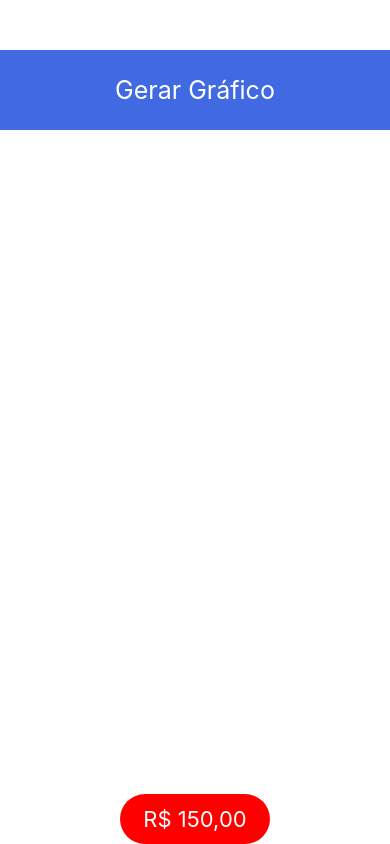
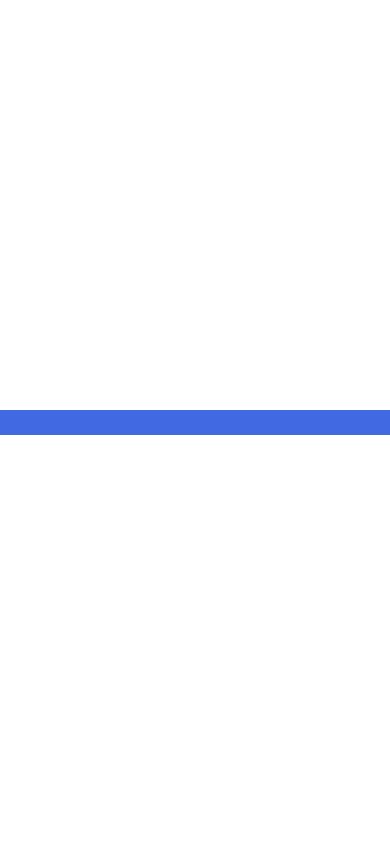
Before and after one commit to Ricardo-Lucena-Clear/React-Native-Animations, a React Native app: screen / in a window 390 px wide. Built offline with nearby package versions, Linux system fonts and the light colour scheme.

Commit message:
Using Interpolations

```diff
--- a/App.js
+++ b/App.js
@@ -1,4 +1,3 @@
-import { StatusBar } from 'expo-status-bar';
 import React,{ Component } from 'react';
 import { StyleSheet, Text, View, Animated, TouchableOpacity } from 'react-native';
 
@@ -6,79 +5,38 @@ export default class App extends Component {
   constructor (props){
     super(props);
     this.state = {
-      LargAnimada: new Animated.Value(150),
-      AltAnimada: new Animated.Value(50)
+      LarAnimada: new Animated.Value(0)
     }
-    this.carregarGrafico = this.carregarGrafico.bind(this);
+    Animated.timing(
+      this.state.LarAnimada,
+      {
+        toValue:100,
+        duration: 5000
 
-  }
-  carregarGrafico(){
-
-    Animated.sequence([
-      Animated.timing(
-        this.state.AltAnimada,
-        {
-          toValue: 300,
-          duration: 1000
-        }
-      )
-    ]).start()
+      }
+    ).start()
   }
 
 render(){
-  return(
-    <View style={{flex: 1}}>
-
-    <View style={{
-      marginTop: 50,
-      height: 80,
-      alignItems: 'center',
-      justifyContent: "center" ,
-      flexDirection: 'row',
-      backgroundColor: "#4169E1"
-    }}>
-
-    <TouchableOpacity>
-      <Text style={{ fontSize: 25, color: '#ffffff'}}>
-        Gerar Gráfico
-      </Text>
-    </TouchableOpacity>
-
-    </View>
-
-    <View style={{flex: 1, flexDirection: 'column', justifyContent: 'flex-end', alignItems: 'center'}}>
-
-      <Animated.View style={{width: this.state.LargAnimada,
-                            height: this.state.AltAnimada,
-                            backgroundColor: '#FF0000',
-                            justifyContent: 'center',
-                            borderRadius: 25}}>
-
-
-        <Text style={{color: '#FFFFFF',
-                      fontSize: 22,
-                      textAlign: 'center'
-                      }}>R$ 150,00</Text>
-
+  let porcentagemAnimate = this.state.LarAnimada.interpolate({
+    inputRange: [0, 100],
+    outputRange: ["0%", "100%"]
+  })
+  return (
+    <View style={styles.container}>
+      <Animated.View style={{backgroundColor: '#4169E1', width: porcentagemAnimate, height: 25}}>
 
       </Animated.View>
-
-
     </View>
-
-
-
-
-    </View>
-   )
-  }
+  )
  }
+}
 
 const styles = StyleSheet.create({
   container:{
     flex: 1,
     justifyContent: 'center',
-    alignItems: 'center',
+    alignItems: 'flex-start',
 
   }
 });
```
